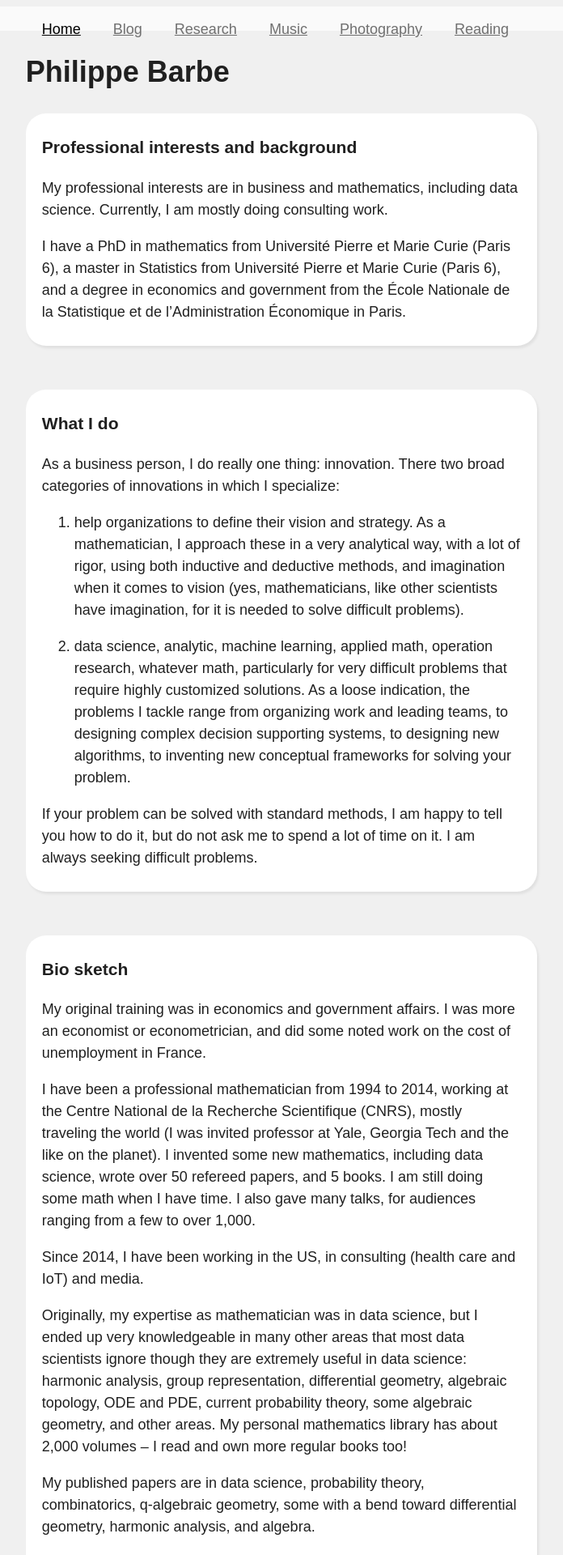
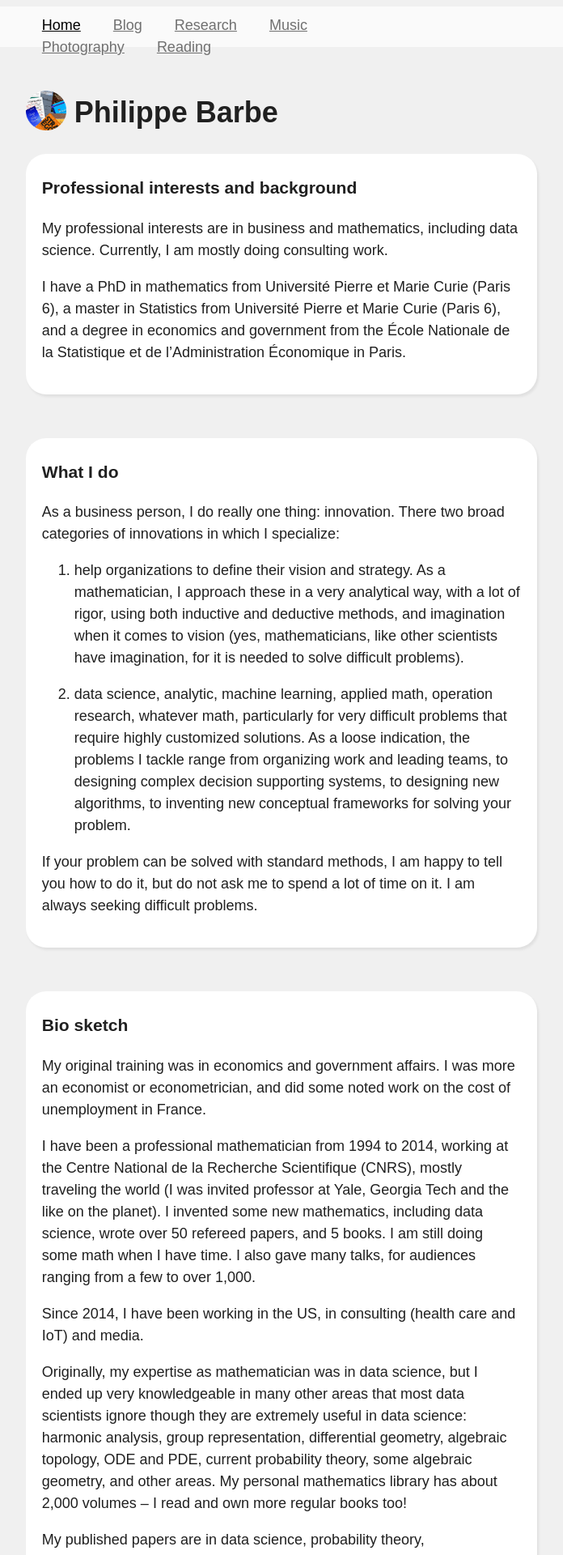
Before and after one commit to ph-barbe/ph-barbe.github.io, a Jekyll site: the page built from index.html, in a window 1280 px wide. Shown: the top 1920 px of the page at 81% size, without its empty margins (229-925 px from the left). Built offline with Jekyll 4.4.1, drawn with Linux system fonts in a browser that asks for light colours.

Commit message:
fixed avatar

```diff
--- a/_includes/navigation.html
+++ b/_includes/navigation.html
@@ -1,4 +1,4 @@
-<nav class="navigation">
+<nav class="navigation standardPadding">
     <ul class="navigationList">
         {% for item in site.data.navigation %}
         <li>
--- a/_layouts/default.html
+++ b/_layouts/default.html
@@ -9,7 +9,10 @@
     <body>
         {% include navigation.html %}
         <div class="standardPadding">
-            <h1>{{ "Philippe Barbe" }}</h1>
+            <h1>
+                <img style="width: 50px; position: relative; top: 10px;" src="{{site.baseurl}}/assets/images/circular_avatar.png" alt="Italian Trulli">
+                Philippe Barbe
+            </h1>
             {{ content }}
         </div>
     </body>
--- a/_sass/main.scss
+++ b/_sass/main.scss
@@ -13,19 +13,8 @@ body{
     line-height: 1.5;
 }
 
-
 .name{
     background-color: #FAFAFA;
-}
-
-.navigation {
-    background-color: #FAFAFA;
-    padding-top: 15px;
-    padding-bottom: 15px;
-}
-
-.navigationColor {
-    color: #707070;
 }
 
 .standardPadding{
@@ -49,6 +38,13 @@ a:hover{
     padding-left: var(--basicPadding);
     padding-right: var(--basicPadding);
     padding-top: 5px;
-    padding-bottom: 10px;
+    padding-bottom: 20px;
     box-shadow: 2px 3px 3px #E0E0E0;
 }
+
+.alignleft {
+	float: left;
+}
+.alignright {
+	float: right;
+}
--- a/_sass/navigation.scss
+++ b/_sass/navigation.scss
@@ -1,7 +1,7 @@
 .navigation {
     background-color: #FAFAFA;
-    padding-top: 15px;
-    padding-bottom: 15px;
+    padding-top: 10px;
+    padding-bottom: 40px;
 }
 
 .navigationColor {
@@ -11,8 +11,9 @@
 .navigationList {
     list-style-type: none;
     margin: 0;
-    padding-left: 20%;
+    padding-left: 0%;
     padding-right: 20%;
+    padding-bottom: 30px;
     overflow: hidden;
 }
 
```
Also changed, not shown: assets/images/circular_avatar.png (added), 7 other files.
